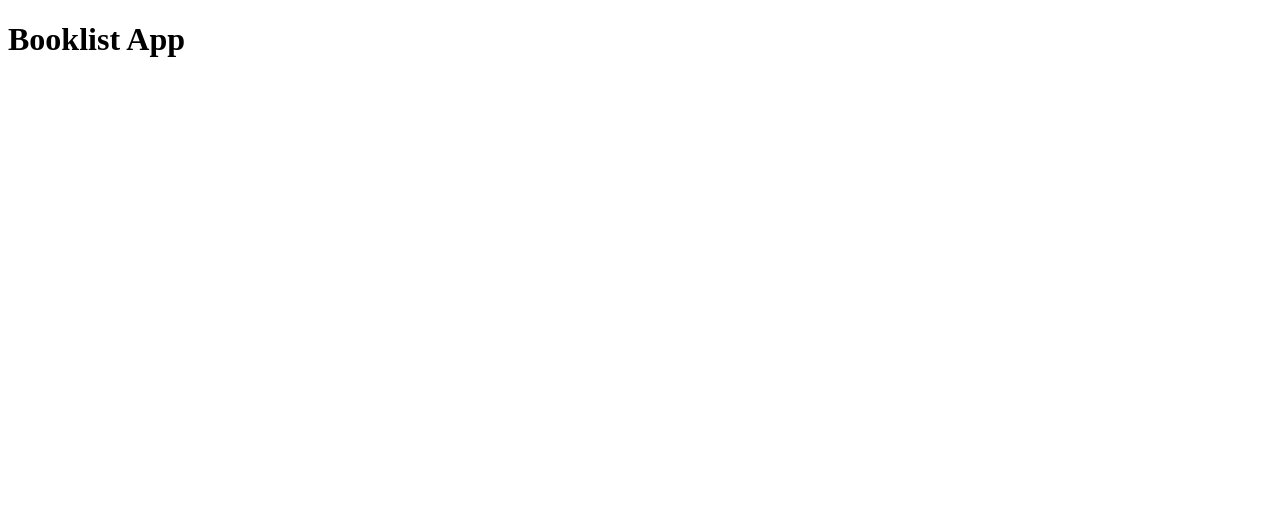
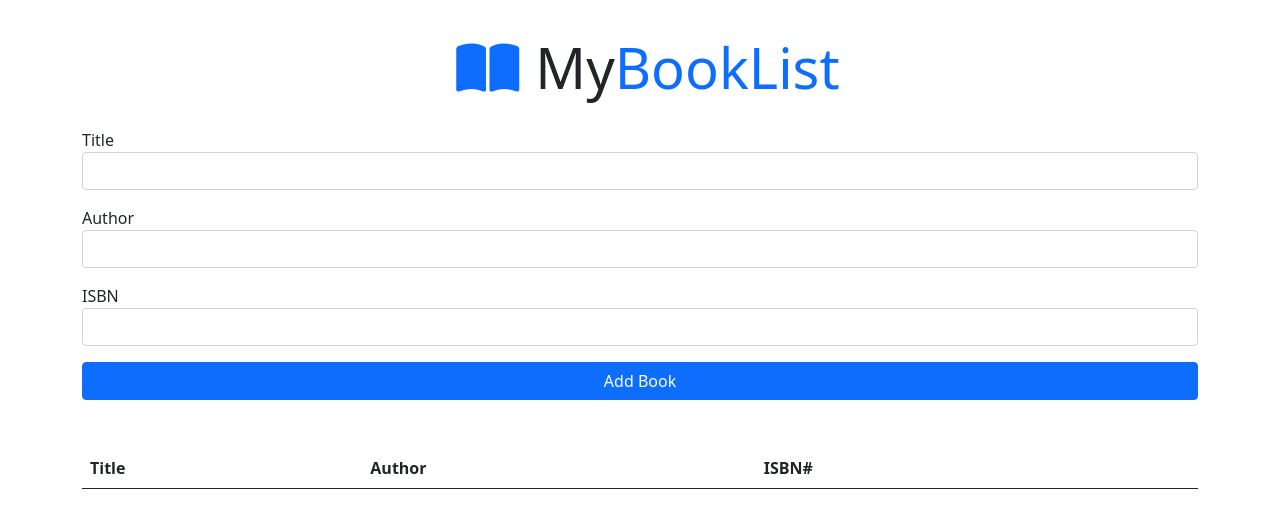
Before and after one commit to ferfunes/booklist-app, a plain HTML site: page index.html in a window 1280 px wide. Drawn offline with nearby package versions, Linux system fonts and the light colour scheme.

Commit message:
html structure done

```diff
--- a/index.html
+++ b/index.html
@@ -4,11 +4,55 @@
     <meta charset="UTF-8">
     <meta http-equiv="X-UA-Compatible" content="IE=edge">
     <meta name="viewport" content="width=device-width, initial-scale=1.0">
+    <link href="https://cdn.jsdelivr.net/npm/bootstrap@5.0.2/dist/css/bootstrap.min.css" rel="stylesheet" integrity="sha384-EVSTQN3/azprG1Anm3QDgpJLIm9Nao0Yz1ztcQTwFspd3yD65VohhpuuCOmLASjC" crossorigin="anonymous">
+    <script src="https://kit.fontawesome.com/9d28a57093.js" crossorigin="anonymous"></script>
     <title>Booklist App</title>
 </head>
 <body>
-    <h1>Booklist App</h1>
+    <div class="container mt-4 ">
+        <h1 class="display-4 text-center"> <i class="fas fa-book-open m-3 text-primary"></i>My<span class="text-primary">Book</spam>List</h1>
 
-    <script src="script.js"></script>
+            <form id="book-form" class="mt-3">
+                <div class="form-group">
+                    <label for="title">Title</label>
+                    <input id="title" class="form-control" type="text">
+                </div>
+            </form>
+
+            <form id="book-form" class="mt-3">
+                <div class="form-group">
+                    <label for="author">Author </label>
+                    <input id="author" class="form-control" type="text">
+                </div>
+            </form>
+
+            <form id="book-form" class="mt-3 d-grid">
+                <div class="form-group">
+                    <label for="isbn">ISBN</label>
+                    <input id="isbn" class="form-control" type="text">
+                </div>
+                <input type="submit" value="Add Book" class="btn btn-primary btn-block mt-3">
+            </form>
+
+            <table class="table table-striped mt-5">
+
+                <thead>
+                    <tr>
+                        <th>Title</th>
+                        <th>Author</th>
+                        <th>ISBN#</th>
+                        <th></th>
+                    </tr>
+                </thead>
+                <tbody id="book-list">
+
+                </tbody>
+            </table>
+
+
+
+
+
+    </div>
 </body>
 </html>
```
